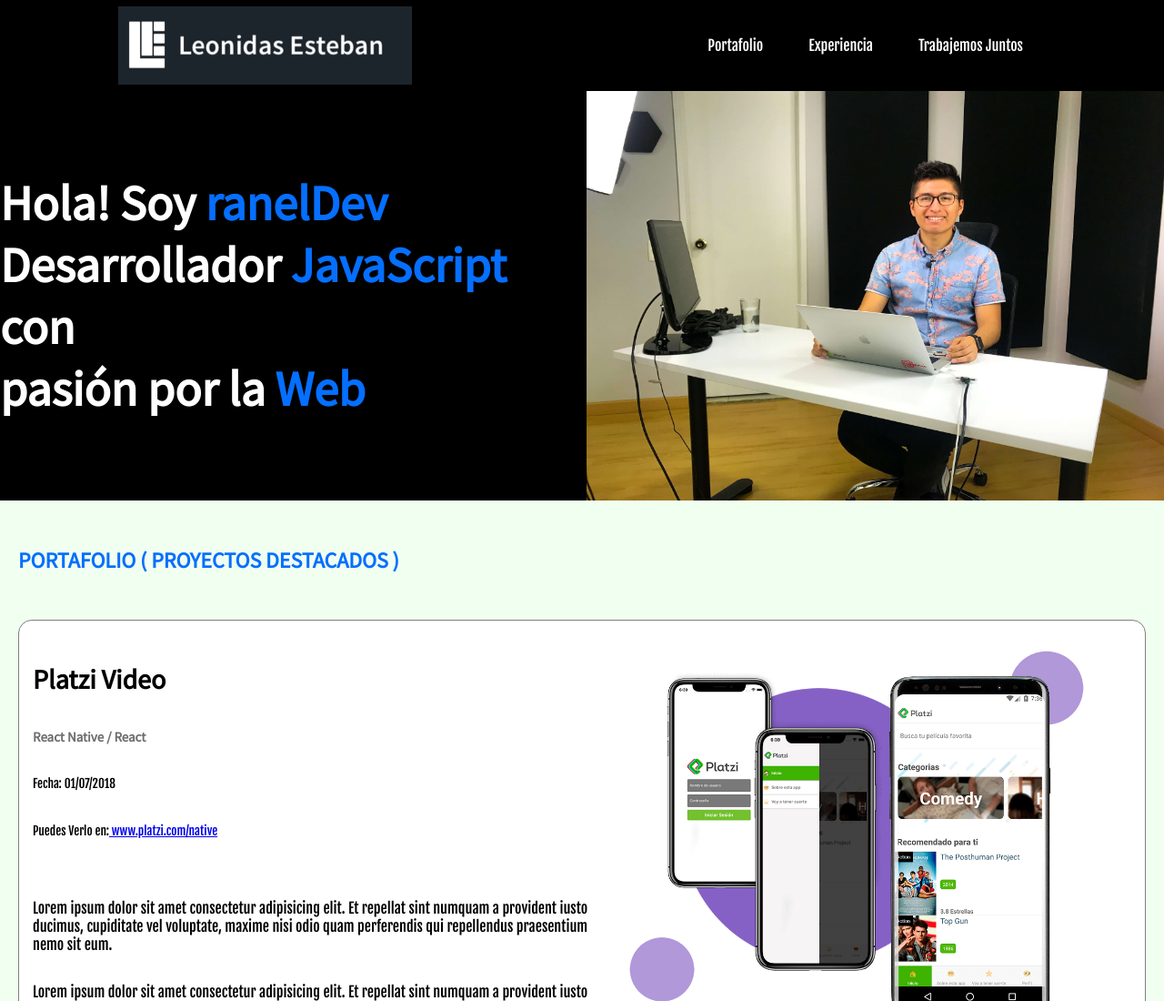
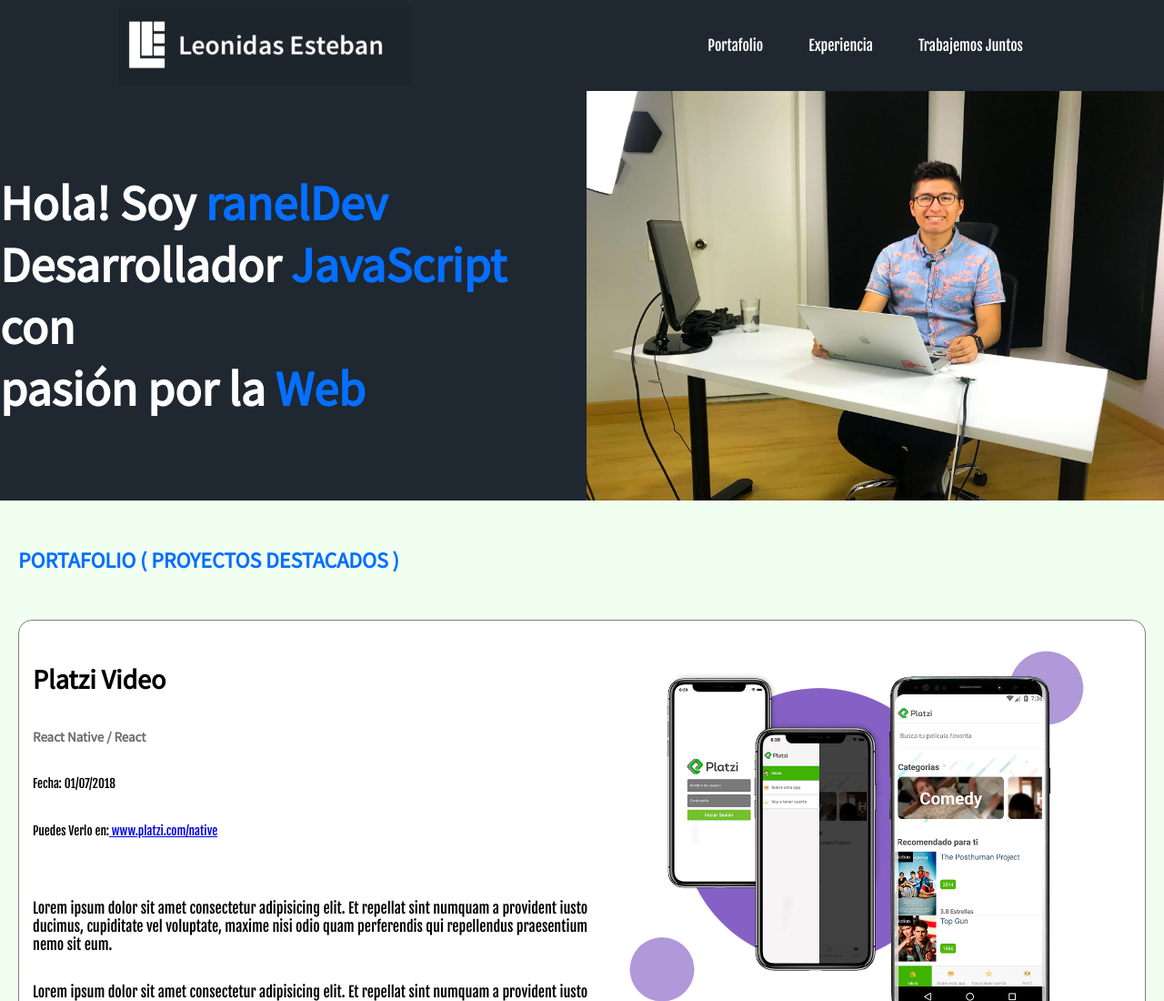
Before and after one commit to ranelDev/portfolio-platzi, a plain HTML site: page index.html in a window 1280 px wide. Shown: the top 1100 px of the page at 91% size. Drawn offline with Linux system fonts and the light colour scheme.

Commit message:
Igualando el color de bg del logo

```diff
--- a/styles.css
+++ b/styles.css
@@ -40,13 +40,13 @@
     flex-direction: row;
     justify-content: space-around;
     align-items: center;
-    background-color: black;
+    background-color: #1f2730;
     width: 100%;
     height: 100px;
     color: white;
 }
 .header .header__nav {
-    background-color: black;
+    background-color: #1f2730;
 }
 .header .header__nav ul {
     list-style: none;
@@ -69,7 +69,7 @@
     color: #056fff;
 }
 .section1{
-    background-color: black;
+    background-color: #1f2730;
     display: flex;
     justify-content: space-between;
     align-items: center;
```
